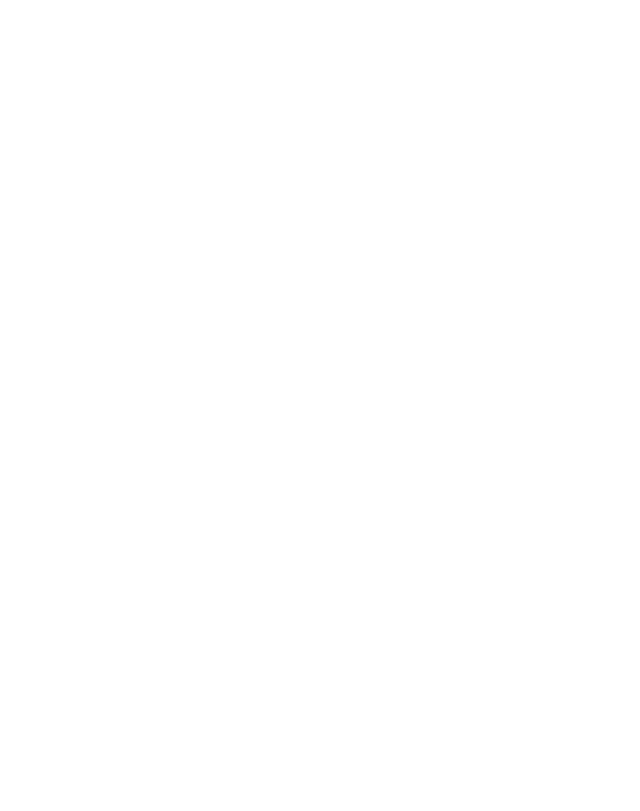
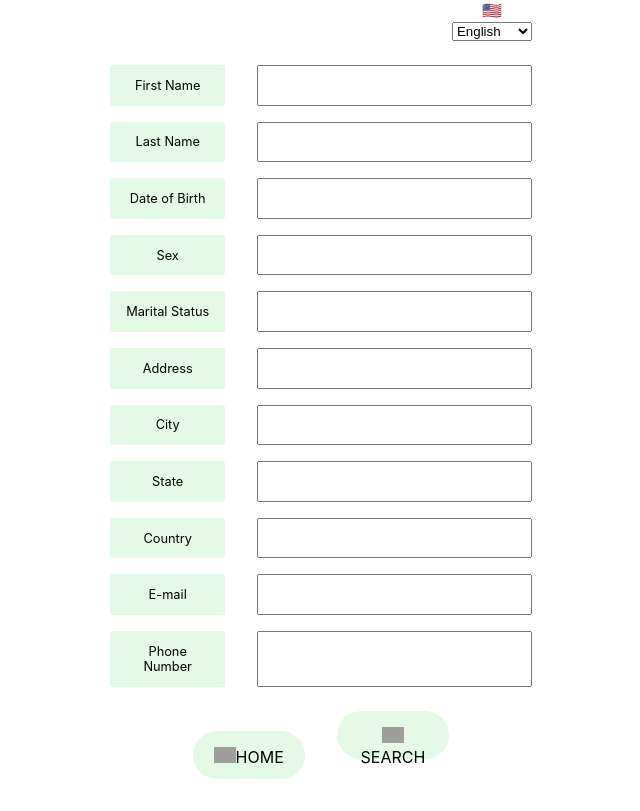
Before and after one commit to davidc360/colab8, a React (Create React App) app: page /intake in a window 1280 px wide. Before the commit this address had no page. Shown: the whole page, without its empty margins (319-959 px from the left). Built offline with nearby package versions, Linux system fonts and the light colour scheme; grey boxes are pictures that could not be loaded.

Commit message:
translation works for chinese

```diff
--- a/src/App.js
+++ b/src/App.js
@@ -7,6 +7,7 @@ import {
 import Home from './Home'
 import Worker from './Worker'
 import Employee from './Employee'
+import Intake from './Intake'
 
 function App() {
     return (
@@ -16,6 +17,7 @@ function App() {
                     <Route path="/" element={<Home />} />
                     <Route path="/worker" element={<Worker />} />
                     <Route path="/employee" element={<Employee />} />
+                    <Route path="/intake" element={<Intake />} />
                 </Routes>
             </Router>
         </div>
--- a/src/App.sass
+++ b/src/App.sass
@@ -13,14 +13,3 @@
     align-items: center
     gap: 1.5em
     min-height: 100vh
-
-.Button
-    all: unset
-    cursor: pointer
-    width: 10em
-    padding: 1em
-    background-color: rgb(228, 250, 231)
-    border-radius: 2px
-
-    &:hover
-      background-color: darken(rgb(228, 250, 231), 10% )
--- a/src/Common.js
+++ b/src/Common.js
@@ -1,6 +1,7 @@
 import {
     useNavigate,
 } from "react-router-dom"
+import "./Common.sass"
 
 export function Button({ onClick, text, link, className, children }) {
     const navigate = useNavigate()
--- /dev/null
+++ b/src/Common.sass
@@ -0,0 +1,10 @@
+.Button
+    all: unset
+    cursor: pointer
+    width: 10em
+    padding: 1em
+    background-color: rgb(228, 250, 231)
+    border-radius: 2px
+
+    &:hover
+      background-color: darken(rgb(228, 250, 231), 10% )
--- a/src/Employee.js
+++ b/src/Employee.js
@@ -14,7 +14,7 @@ function Employee({ id }) {
                 <div>{role}</div>
             </div>
             <div className="employee-buttons">
-                <Button text="New Patient Intake" />
+                <Button text="New Patient Intake" link="/intake"/>
                 <Button text="Search Patient Intake" />
             </div>
         </div>
--- a/src/Home.js
+++ b/src/Home.js
@@ -4,7 +4,7 @@ function Home() {
     return (
         <div className="Home column">
             <Button text="Nurse/Doctor" link="/worker"/>
-            <Button text="New Patient" />
+            <Button text="New Patient" link="/intake"/>
             <Button text="Treatment Options" />
             <Button text="Saved Forms" />
         </div>
--- /dev/null
+++ b/src/Intake.js
@@ -0,0 +1,90 @@
+import { useState } from "react"
+import "./Intake.sass"
+import { Button } from "./Common"
+function Intake() {
+    const [language, setLanguage] = useState("English")
+    const flags = {
+        English: "🇺🇸",
+        Chinese: "🇨🇳",
+        Japanese: "🇯🇵"
+    }
+    function changeLanguage(e) {
+        setLanguage(e.target.value)
+    }
+    return (
+        <div className="Intake column">
+            <div className="language-picker">
+                <div>{flags[language]}</div>
+                <select onChange={changeLanguage}>
+                    <option value="English">English</option>
+                    <option value="Japanese">Japanese</option>
+                    <option value="Spanish">Spanish</option>
+                    <option value="Chinese">Chinese</option>
+                </select>
+            </div>
+            <div className="intake-form">
+                <BasicInfo language={language}/>
+            </div>
+            <div className="form-buttons">
+                <Button className="form-button" link="/">
+                    <img src="https://img.icons8.com/ios-glyphs/30/000000/home.png"/>
+                    HOME
+                </Button>
+                <Button className="form-button">
+                    <img src="https://img.icons8.com/ios-glyphs/30/000000/search--v1.png"/>
+                    SEARCH
+                </Button>
+            </div>
+        </div>
+    )
+}
+
+function BasicInfo({ language }) {
+    // get translations from database
+    const formPrompts = {
+        English: [
+            "First Name",
+            "Last Name",
+            "Date of Birth",
+            "Sex",
+            "Marital Status",
+            "Address",
+            "City",
+            "State",
+            "Country",
+            "E-mail",
+            "Phone Number"
+        ],
+        Chinese: [
+            "名字",
+            "姓氏",
+            "出生日期",
+            "性别",
+            "婚姻状况",
+            "地址",
+            "城市",
+            "州",
+            "国家",
+            "电子邮件",
+            "电话号码"
+        ],
+    }
+    const translatedPrompts = formPrompts[language]
+    const inputs = translatedPrompts.map(prompt => <FormInput key={prompt} prompt={prompt} value=""/>)
+    return (
+        <div className="basicInfo">
+            {inputs}
+        </div>
+    )
+}
+
+function FormInput({ prompt, value }) {
+    return (
+        <div className="formInput">
+            <Button className="form-prompt">{prompt}</Button>
+            <input type="text" className="form-input" />
+        </div>
+    )
+}
+
+export default Intake
--- /dev/null
+++ b/src/Intake.sass
@@ -0,0 +1,37 @@
+
+.Intake
+
+.intake-form
+    max-height: 80vh
+    overflow: scroll
+
+.language-picker
+    align-self: flex-end
+
+.basicInfo
+    display: flex
+    flex-direction: column
+    gap: 1em
+
+.formInput
+    display: flex
+    gap: 2em
+
+.form-prompt
+    font-size: 0.8em !important
+    width: 7em
+
+.form-input
+    width: 20em
+
+.form-buttons
+    margin-bottom: 2em
+
+.form-button
+    height: 1em
+    width: 5em
+    border-radius: 2em
+    margin: 0 1em
+
+    > img
+        height: 1em
--- a/src/Worker.sass
+++ b/src/Worker.sass
@@ -26,8 +26,12 @@
     width: 80%
 
 .worker-search
-    height: 2em
-    width: 2em
+    height: 1.5em
+    width: 1.5em
     border-radius: 50%
     right: 0
     align-self: flex-end
+
+    > img
+        height: 1.5em
+        width: 1.5em
```
Also changed, not shown: public/manifest.json, 1 other file (tests, documents, lock files or other folders).
